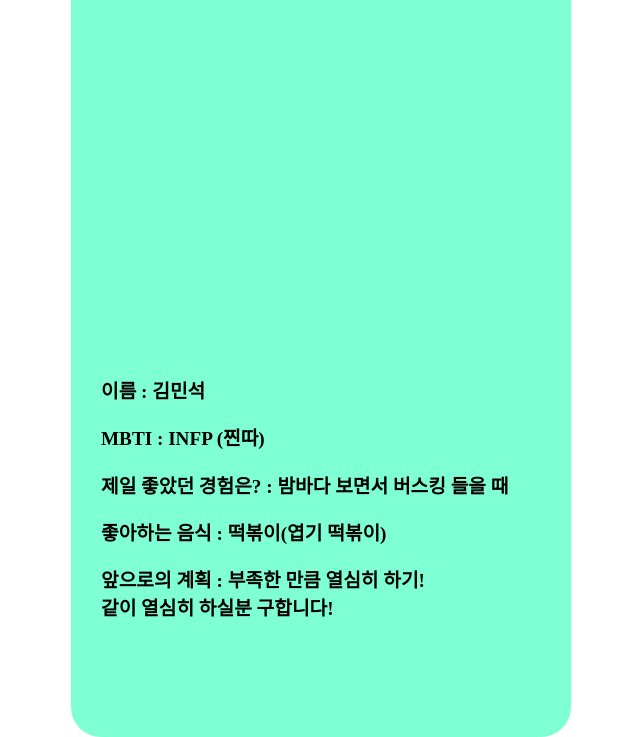
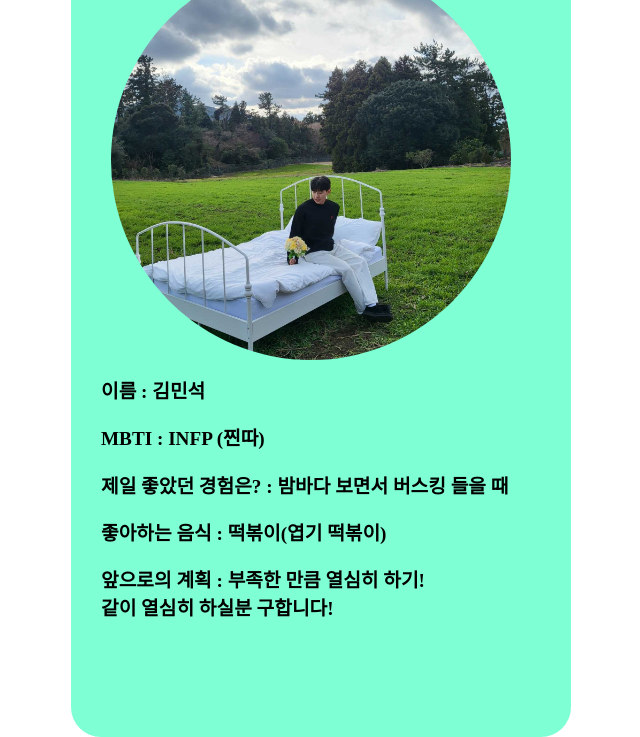
Before and after one commit to nas7062/Intro, a plain HTML site: page Intro.html in a window 1280 px wide. Shown: the part 63-800 px from the top of the page, without its empty margins (319-959 px from the left). Drawn offline with Linux system fonts and the light colour scheme; the site is published under a folder, as on GitHub Pages, so addresses that start at the root find nothing.

Commit message:
404 오류 해결

```diff
--- a/Intro.html
+++ b/Intro.html
@@ -15,7 +15,7 @@
       <header id="intro-header">
         <button id="back" onclick="location.href='menu.html'">&lt;</button>
         <figure id="intro-img">
-          <img src="/1.jpg" alt="내 이미지" />
+          <img src="1.jpg" alt="내 이미지" />
         </figure>
       </header>
       <main id="intro-main">
```
